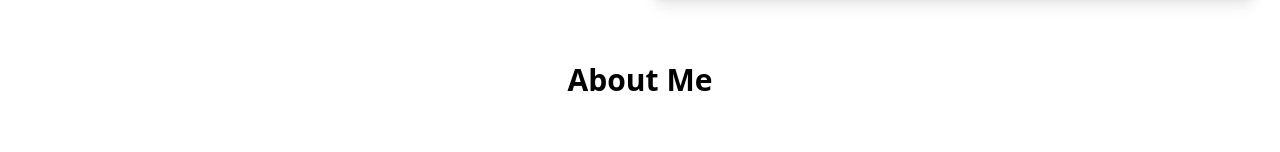
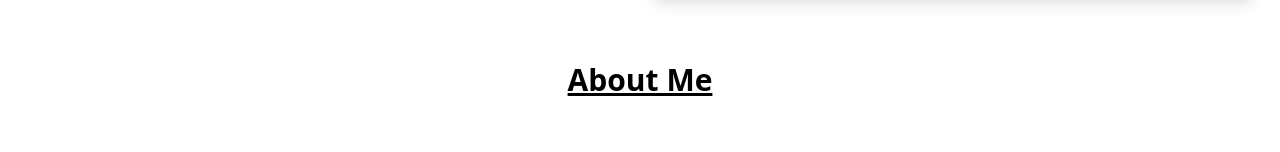
Before and after one commit to soklimhoun/cvpersonal, a React (Vite) app: page / in a window 1280 px wide. Shown: the part 368-520 px from the top of the page. Built offline with nearby package versions, Linux system fonts and the light colour scheme.

Commit message:
Initial commit

```diff
--- a/src/components/Home.jsx
+++ b/src/components/Home.jsx
@@ -36,7 +36,8 @@ function Home() {
     </div>
 
 
-    <h1 className="text-center mt-10 mb-10 sm:mb-30sm:mt-30 text-3xl font-semibold ">About Me</h1>
+    <h1 className="text-center mt-10 mb-10 sm:mb-30sm:mt-30 text-3xl font-semibold underline ">About Me</h1>
+
 <div className="flex flex-col sm:flex-row justify-between text-center p-6">
   <div className="bg-gray-200 w-full sm:w-1/3 p-4 flex justify-center items-center flex-col">
     <img
```
